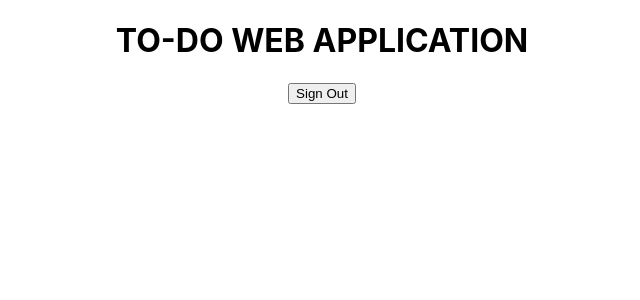
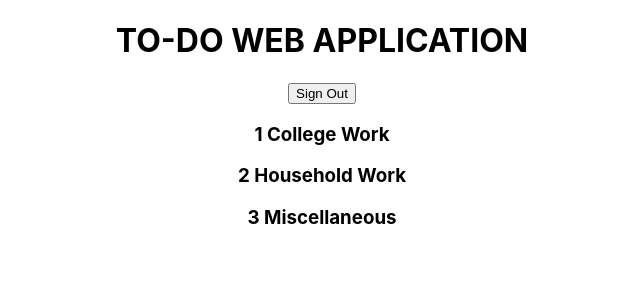
Before and after one commit to TheArhaam/React-ToDo-Web-App, a React (Create React App) app: page / in a window 1280 px wide. Shown: the top 300 px of the page, without its empty margins (318-958 px from the left). Built offline with nearby package versions, Linux system fonts and the light colour scheme; no server answers; sample sign-in values are in the browser's storage.

Commit message:
Implemented basic ToDoList

```diff
--- a/src/Auth.js
+++ b/src/Auth.js
@@ -14,6 +14,7 @@ export const AuthProvider = ({ children }) => {
         fireb.auth().onAuthStateChanged((user) => {
             setCurrentUser(user)
             setPending(false)
+            console.log(user.email)
         });
     }, []);
 
--- a/src/Feed.js
+++ b/src/Feed.js
@@ -1,16 +1,39 @@
 // CONTAINS THE FEED
 // FEED CONSISTS OF TO-DO LISTS
 
-import React from 'react'
+import React, { Component } from 'react'
+import ToDoList from './ToDoList'
 import fireb from './FirebaseConfig'
 
-const Feed = () => {
+
+class Feed extends Component {
+
+    constructor(props) {
+        super(props);
+        this.state = {
+            todolists: [
+                { id: 1, name: 'College Work' },
+                { id: 2, name: 'Household Work' },
+                { id: 3, name: 'Miscellaneous' },
+            ]
+        }
+    }
+
+    render() {
         return (
             <div>
                 <h1>TO-DO WEB APPLICATION</h1>
                 <button onClick={() => { fireb.auth().signOut() }}>Sign Out</button>
+                {
+                    this.state.todolists.map((todolist) => {
+                        return (
+                            <ToDoList id={todolist.id} name={todolist.name} />
+                        );
+                    })
+                }
             </div>
         );
     }
+}
 
 export default Feed;
--- /dev/null
+++ b/src/ToDoList.js
@@ -0,0 +1,13 @@
+// CONTAINS THE ToDoList COMPONENT
+
+import React from 'react'
+
+const ToDoList = (props) => {
+    return (
+        <div>
+            <h3>{props.id} {props.name}</h3>
+        </div>
+    );
+}
+
+export default ToDoList;
```
Lines whose indentation alone changed are shown as unchanged.
